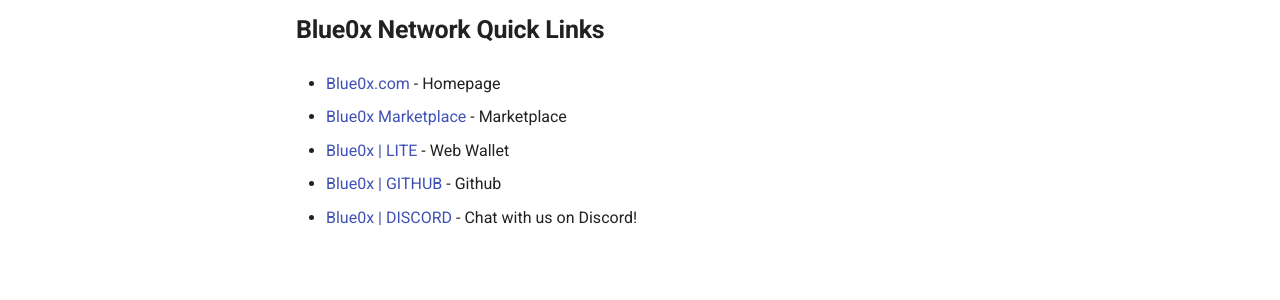
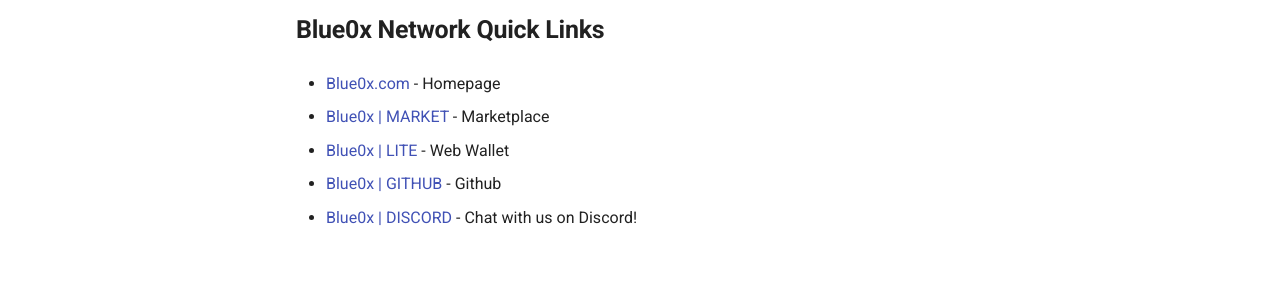
Before and after one commit to theBlue0x/docs, an MkDocs documentation site: the page built from docs/links/index.md, in a window 1280 px wide. Shown: the part 216-516 px from the top of the page. Built offline with MkDocs 1.6.1 and Material for MkDocs 9.7.7, drawn with Linux system fonts in a browser that asks for light colours.

Commit message:
Update index.md

```diff
--- a/docs/links/index.md
+++ b/docs/links/index.md
@@ -2,7 +2,7 @@
 
 * [Blue0x.com](https://blue0x.com) - Homepage
 
-* [Blue0x Marketplace](https://market.blue0x.com) - Marketplace
+* [Blue0x | MARKET](https://market.blue0x.com) - Marketplace
 
 * [Blue0x | LITE](https://lite.blue0x.com) - Web Wallet
 
```
